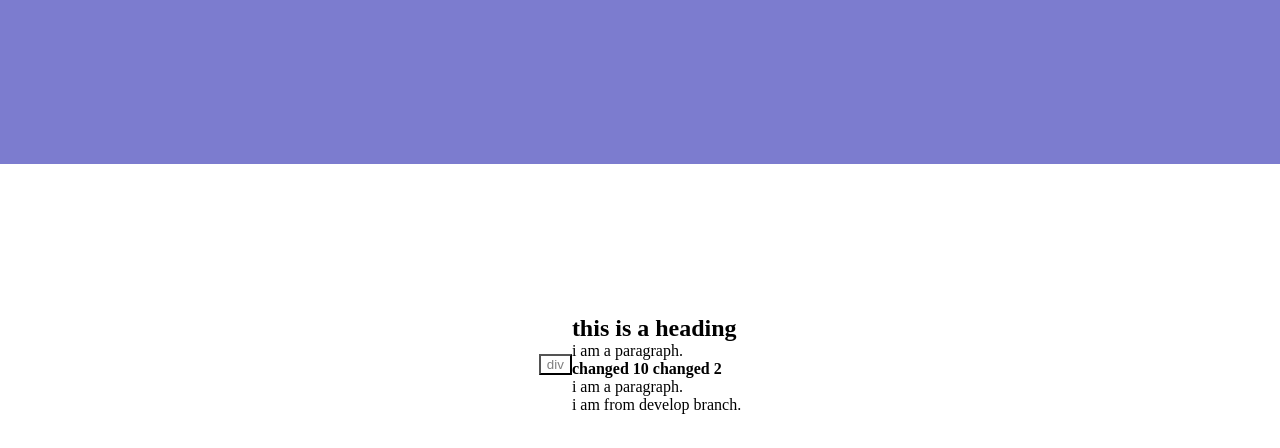
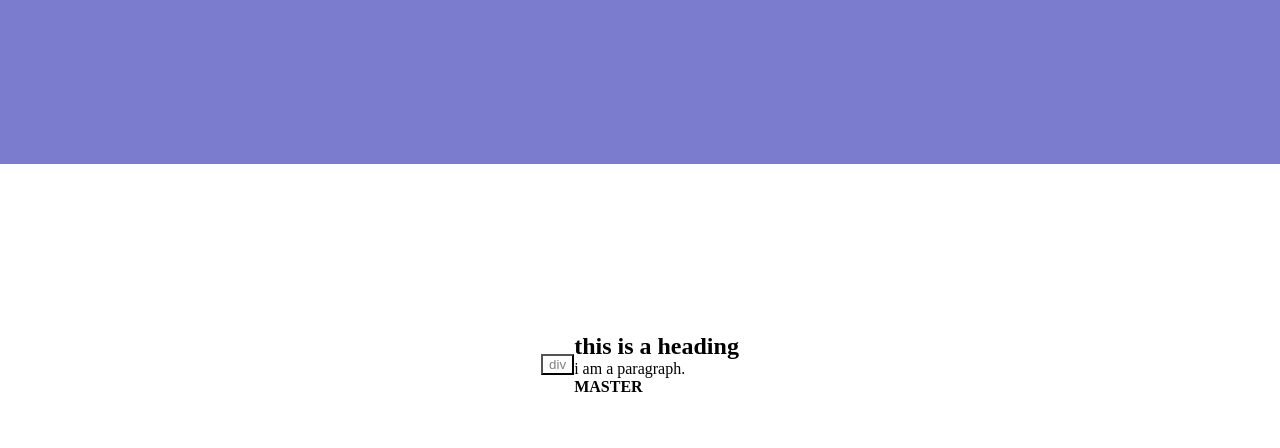
Before and after one commit to sudip5131/Test, a plain HTML site: page index.html in a window 1280 px wide. Shown: the part 236-684 px from the top of the page. Drawn offline with Linux system fonts and the light colour scheme.

Commit message:
Update index.html
master

```diff
--- a/index.html
+++ b/index.html
@@ -20,10 +20,8 @@
             <h2>this is a heading
             </h2>
             <p>i am a paragraph.</p>
-            <strong> changed 10</strong>
-            <strong> changed 2</strong>
-            <p>i am a paragraph.</p>
-            <p> i am from develop branch.</p>
+            <strong> MASTER</strong>
+
         </div>
     </div>
 </body>
```
